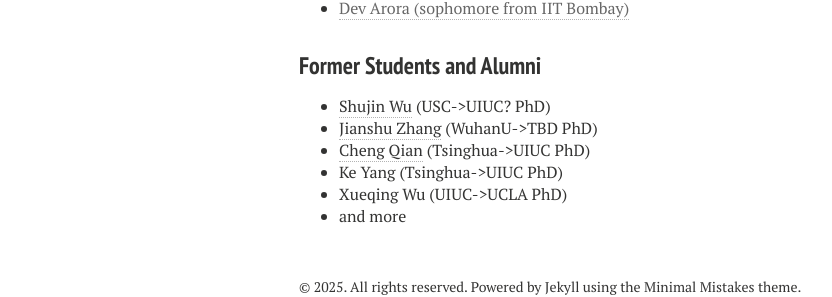
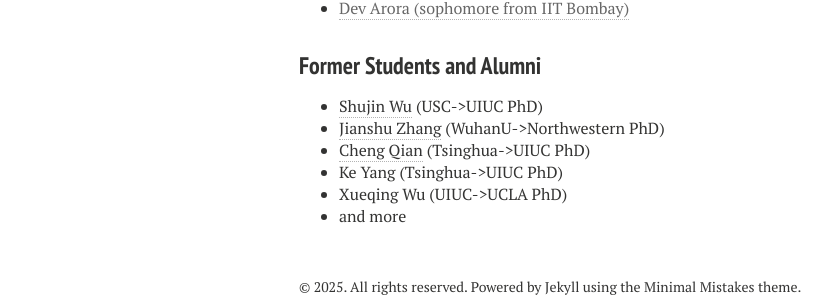
Before and after one commit to mayrfung/mayrfung.github.io, a Jekyll site: the page built from group.md, in a window 1280 px wide. Shown: the part 481-778 px from the top of the page, without its empty margins (21-853 px from the left). Built offline with Jekyll 4.4.1, drawn with Linux system fonts in a browser that asks for light colours; nearby versions of some CDN libraries.

Commit message:
Update group.html

```diff
--- a/_layouts/group.html
+++ b/_layouts/group.html
@@ -62,8 +62,8 @@
 <h3 style="margin-bottom:0px;padding-top:10px;">Former Students and Alumni</h3>
 
 <ul>
-  <li><a href="https://shujinwu-0814.github.io/" target="_blank">Shujin Wu</a> (USC->UIUC? PhD) </li>
-  <li><a href="https://sterzhang.github.io/" target="_blank">Jianshu Zhang</a> (WuhanU->TBD PhD) </li>
+  <li><a href="https://shujinwu-0814.github.io/" target="_blank">Shujin Wu</a> (USC->UIUC PhD) </li>
+  <li><a href="https://sterzhang.github.io/" target="_blank">Jianshu Zhang</a> (WuhanU->Northwestern PhD) </li>
   <li><a href="https://qiancheng0.github.io/" target="_blank">Cheng Qian</a> (Tsinghua->UIUC PhD)</li>
   <li>Ke Yang (Tsinghua->UIUC PhD)</li>
   <li>Xueqing Wu (UIUC->UCLA PhD)</li>
```
